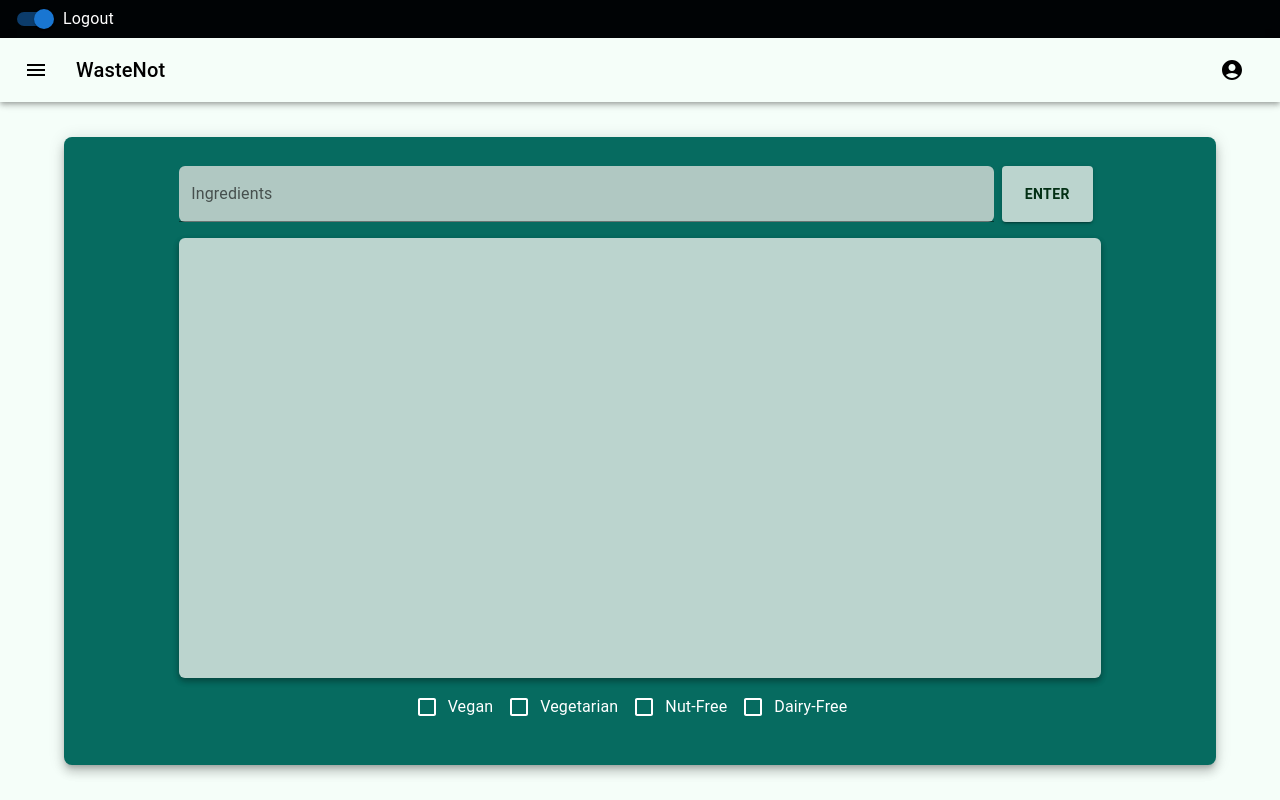
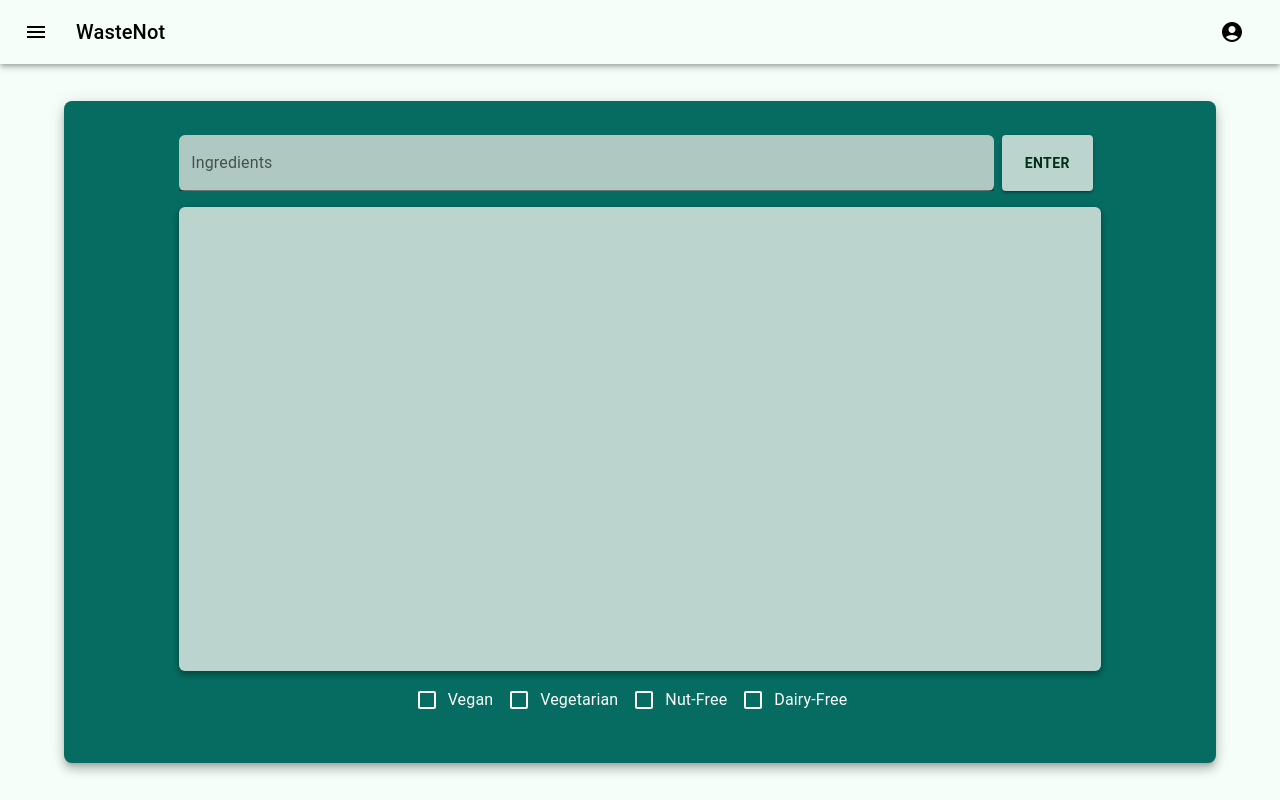
Before and after one commit to sleepingbaby/WasteNot, a React (Vite) app in the folder WasteNot/: page /ingredients in a window 1280 px wide. Built offline with nearby package versions, Linux system fonts and the light colour scheme.

Commit message:
Remove ugly logout toggle

```diff
--- a/WasteNot/src/components/Navbar.jsx
+++ b/WasteNot/src/components/Navbar.jsx
@@ -31,24 +31,6 @@ const Navbar = () => {
 
   return (
     <Box sx={{ flexGrow: 1 }}>
-      <FormGroup
-        sx={{
-          backgroundColor: "#000305",
-          color: "#ffffff",
-          paddingLeft: "16px",
-        }}
-      >
-        <FormControlLabel
-          control={
-            <Switch
-              checked={auth}
-              onChange={handleChange}
-              aria-label="login switch"
-            />
-          }
-          label={auth ? "Logout" : "Login"}
-        />
-      </FormGroup>
       <AppBar
         position="static"
         sx={{ backgroundColor: "#f5fef9", color: "black" }}
--- a/WasteNot/src/pages/InputPage.jsx
+++ b/WasteNot/src/pages/InputPage.jsx
@@ -1,5 +1,3 @@
-import React from "react";
-import Navbar from "../components/Navbar";
 import {
   Stack,
   FormGroup,
@@ -7,7 +5,6 @@ import {
   Checkbox,
   TextField,
   Button,
-  Paper,
   Box,
 } from "@mui/material";
 
```
